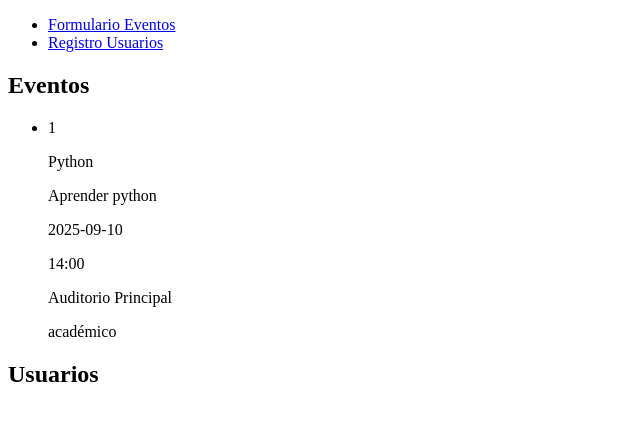
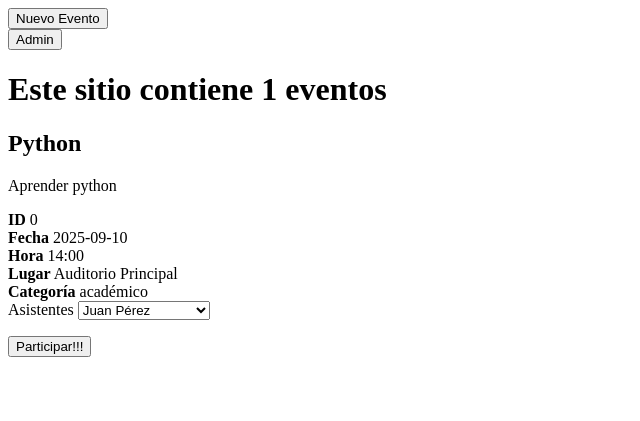
Before and after one commit to JuanDavid601/web, a Flask app: page / in a window 1280 px wide. Shown: the top 421 px of the page, without its empty margins (0-640 px from the left). Run offline with Flask 3, Linux system fonts and the light colour scheme.

Commit message:
Changes to be committed: 	modified:   src/primerparcial/Templates/Form.html 	modified:   src/primerparcial/Templates/Home.html 	renamed:    src/primerparcial/Templates/Registro_eventos.html -> src/primerparcial/Templates/Registro_Admin.html 	new file:   src/primerparcial/Templates/registro_evento.html 	modified:   src/primerparcial/run.py

```diff
--- a/src/primerparcial/Templates/Form.html
+++ b/src/primerparcial/Templates/Form.html
@@ -2,11 +2,11 @@
 {% block title %}Creación de Eventos{% endblock %}
 
 {% block content %}
-<form action="/admin/Form" method="post" novalidate>
+<form action="/" method="post" novalidate>
     {{ form.hidden_tag() }}
 
     <div class="page">
-        <h1>Creacion Formulario</h1>
+        <h1>Creacion de Evento</h1>
     </div>
 
     <div>
--- a/src/primerparcial/Templates/Home.html
+++ b/src/primerparcial/Templates/Home.html
@@ -1,32 +1,60 @@
 {% extends "Base.html" %}
-{% block title %}Eventos{% endblock %}
+{% block title%}INICIO{% endblock %}
 
-{% block content %}
-    {% include 'Barra.html' %}
-    <h2>Eventos</h2>
-    {% for evento in events %}
-        <ul>
-            <li>
-                <p>{{ evento.id }}</p>
-                <p>{{ evento.title }}</p>
-                <p>{{ evento.description }}</p>
-                <p>{{ evento.date }}</p>
-                <p>{{ evento.time }}</p>
-                <p>{{ evento.location }}</p>
-                <p>{{ evento.category }}</p>
-            </li>
-        </ul>
-    {% endfor %}
+{% block content%}
+<div class="header">
+     <form action="/NewEvent" method="POST">
+        <button class="login-btn">Nuevo Evento</button>
+    </form>
+    <form action="/Admin" method="POST">
+        <button class="login-btn">Admin</button>
+    </form>
+</div>
 
-    <h2>Usuarios</h2>
-    {% for usuario in usuarios %}
-        <ul>
-            <li>
-                <p>{{ usuario.id }}</p>
-                <p>{{ usuario.nombre }}</p>
-                <p>{{ usuario.email }}</p>
-            </li>
-        </ul>
-    {% endfor %}
-
+<div class="container">
+    <h1 class="page-title">Este sitio contiene {{ num_eventos }} eventos</h1>
+    <div class="events-grid">
+        {% for evento in eventos %}
+            <form action="/Registro" method="POST">
+                <div class="event-card">
+                    <h2 class="event-title">{{ evento['title'] }}</h2>
+                    <p class="event-description">{{ evento['description'] }}</p>
+                    <div class="event-meta">
+                        <input name="id" id="id" title="id" value= "{{ evento['id'] }}" style="display: none;"></input>
+                        <div class="meta-item">
+                            <strong>ID</strong>
+                            <span>{{ evento['id'] }}</span>
+                        </div>
+                        <div class="meta-item">
+                            <strong>Fecha</strong>
+                            <span>{{ evento['date'] }}</span>
+                        </div>
+                        <div class="meta-item">
+                            <strong>Hora</strong>
+                            <span>{{ evento['time'] }}</span>
+                        </div>
+                        <div class="meta-item">
+                            <strong>Lugar</strong>
+                            <span>{{ evento['location'] }}</span>
+                        </div>
+                        <div class="meta-item">
+                            <strong>Categoría</strong>
+                            <span>{{ evento['category'] }}</span>
+                        </div>
+                    </div>
+                    <div class="invite-section">
+                        <label for="invitados-{{ loop.index }}">Asistentes</label>
+                        <select name="invitados" id="invitados-{{ loop.index }}">
+                            {% for invitado in evento['attendees'] %}
+                                <option value="{{ invitado['name'] }}">{{ invitado['name'] }}</option>
+                            {% endfor %}
+                        </select>
+                    </div>
+                    <p></p>
+                    <input type="submit" value="Participar!!!">
+                </div>
+            </form>
+        {% endfor %}
+    </div>
+</div>
 {% endblock %}
--- a/src/primerparcial/run.py
+++ b/src/primerparcial/run.py
@@ -1,5 +1,5 @@
 from flask import Flask, render_template, redirect, request, url_for
-from .forms import SignupForm, UsuarioForm
+from forms import SignupForm, UsuarioForm
 
 """
 GROUP:
@@ -18,31 +18,44 @@ categoria = ['deportivo', 'académico', 'cultural']
 
 
 events = [    {
-        "id": "1",
+        "id": "0",
         "title": "Python",
         "description": "Aprender python",
         "date": "2025-09-10",
         "time": "14:00",
         "location": "Auditorio Principal",
-        "category": "académico"
+        "category": "académico",
+        "attendees": [
+            {'name': 'Juan Pérez', 'email': 'juan@example.com'},
+            {'name': 'Juan Felipe', 'email': 'juan@example.com'},
+            {'name': 'Juan David Garcia', 'email': 'juan@example.com'},
+            {'name': 'Juan Hincapie', 'email': 'juan@example.com'}
+        ]
     },
 ]
 
-usuarios = [
-    {
-        "id":"1",
-        "nombre": "David  Garcia",
-        "email": "David@abc.com"
-    }
-]
+@app.route("/Registro", methods=['POST'])
+def registro():
+    if request.method == "POST":
+        id = request.form.get('id')
+        return render_template("registro_evento.html", id=id)
+    return render_template("registro_evento.html")
+
+@app.route("/", methods=['POST', 'GET'])
+def index():
+    if request.method == "POST":
+        id = int(request.form.get('id'))
+        nombre = request.form.get('nombre')
+        email = request.form.get('email')
+        try:
+            events[id]['attendees'].append({'name': nombre, 'email': email})
+        except:
+            return render_template("Home.html",num_eventos= len(events), eventos=events)
+
+    return render_template("Home.html",num_eventos= len(events), eventos=events)
 
 
-@app.route('/')
-def index():
-    return render_template('Home.html', events=events)
-
-
-@app.route('/admin/Form', methods=["GET", "POST"])
+@app.route('/NewEvent', methods=["GET", "POST"])
 def Formulario():
     form = SignupForm()
     if form.validate_on_submit():
@@ -53,9 +66,11 @@ def Formulario():
             "date": form.date.data,
             "time": form.time.data,
             "location": form.location.data,
-            "category": form.category.data
+            "category": form.category.data,
+            "attendees": []
         }
-        events.append(nuevo_evento)
+        print (nuevo_evento)
+        #events.append(nuevo_evento)
 
         next_page = request.args.get('next', None)
         if next_page:
```
Also changed, not shown: src/primerparcial/Templates/registro_evento.html (added, +11 -0 lines), src/primerparcial/Templates/Registro_Admin.html (renamed from src/primerparcial/Templates/Registro_eventos.html).
